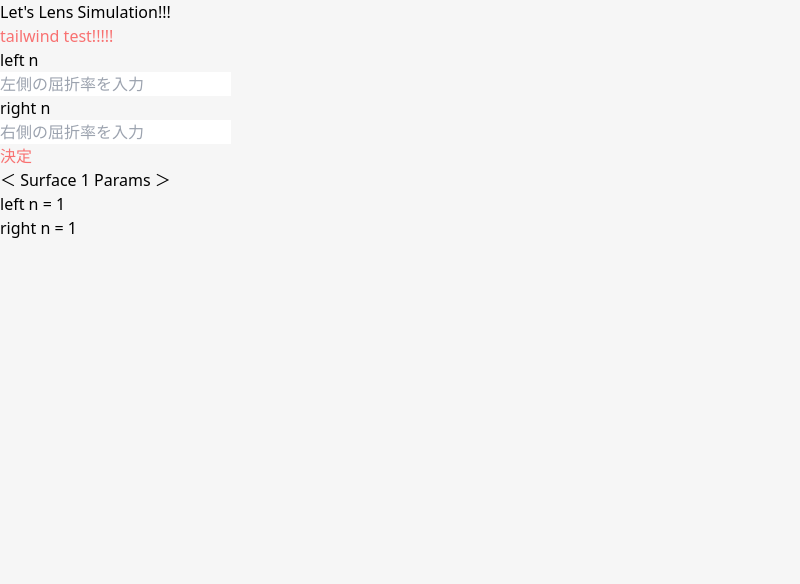
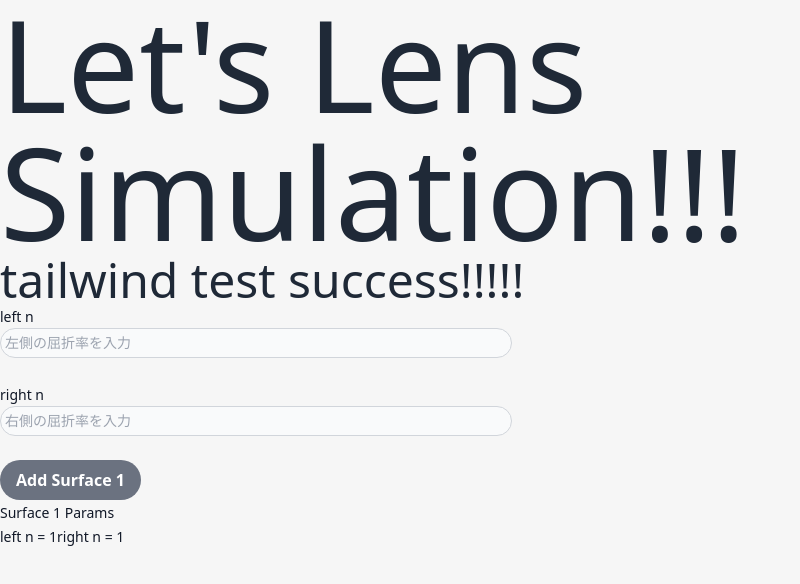
Before and after one commit to OAkimasa/lens-calc-app, a React (Create React App) app: page / in a window 1280 px wide. Shown: the top 584 px of the page, without its empty margins (0-800 px from the left). Built offline with nearby package versions, Linux system fonts and the light colour scheme.

Commit message:
AtomicDesign開始

```diff
--- a/src/App.jsx
+++ b/src/App.jsx
@@ -42,8 +42,8 @@ export const App = () => {
   // 入力されたパラメーターの表示
   return (
     <>
-      <p className="title">Let's Lens Simulation!!!</p>
-      <div className="text-red-400">tailwind test!!!!!</div>
+      <p className="text-gray-800 text-9xl">Let's Lens Simulation!!!</p>
+      <div className="text-gray-800 text-5xl">tailwind test success!!!!!</div>
       <AddLensSurface
         nLensLeft={nLensLeft}
         nLensRight={nLensRight}
--- a/src/calculation/AddLensSurface.jsx
+++ b/src/calculation/AddLensSurface.jsx
@@ -1,27 +1,29 @@
 import React from "react";
 import { PrimaryButton } from "../components/atoms/button/PrimaryButton";
+import { Input } from "../components/atoms/input/Input";
+import { PrimaryLabel } from "../components/atoms/label/PrimaryLabel";
 
 export const AddLensSurface = (props) => {
     const { nLensLeft, nLensRight, onchangeInputNLensLeft, onchangeInputNLensRight, onClickAddParams } = props;
     return (
         <div className="input-params-area">
-            <a href="#">
-                <p className="num-title">left n</p>
-                <input type="number" step="0.00001"
+            <a>
+                <PrimaryLabel>left n</PrimaryLabel>
+                <Input
                 onChange={onchangeInputNLensLeft}
                 placeholder="左側の屈折率を入力"
                 value={nLensLeft}
                 />
                 <br></br>
-                <p className="num-title">right n</p>
-                <input type="number" step="0.00001"
+                <PrimaryLabel>right n</PrimaryLabel>
+                <Input
                 onChange={onchangeInputNLensRight}
                 placeholder="右側の屈折率を入力"
                 value={nLensRight}
                 />
                 <br></br>
-                <PrimaryButton className="button" onClick={onClickAddParams}>
-                    決定
+                <PrimaryButton onClick={onClickAddParams}>
+                    Add Surface 1
                 </PrimaryButton>
             </a>
         </div>
--- a/src/calculation/CreateParamList.jsx
+++ b/src/calculation/CreateParamList.jsx
@@ -1,15 +1,16 @@
 import React from "react";
+import { PrimaryLabel } from "../components/atoms/label/PrimaryLabel";
 
 export const CreateParamList = (props) => {
     const { aLensParams } = props;
     return (
-        <div className="param-list-area">
+        <div>
             <a>
-                <p className="title">＜ Surface 1 Params ＞</p>
-                <div className="param-list-style">
+                <PrimaryLabel>Surface 1 Params</PrimaryLabel>
+                <div>
                     <ul>
-                        <li>left n = {aLensParams[0]}</li>
-                        <li>right n = {aLensParams[1]}</li>
+                        <PrimaryLabel>left n = {aLensParams[0]}</PrimaryLabel>
+                        <PrimaryLabel>right n = {aLensParams[1]}</PrimaryLabel>
                     </ul>
                 </div>
             </a>
--- a/src/components/atoms/button/PrimaryButton.jsx
+++ b/src/components/atoms/button/PrimaryButton.jsx
@@ -1,6 +1,9 @@
-
-
 export const PrimaryButton = (props) => {
-    const { children } = props;
-    return <button className="text-red-400">{children}</button>;
+    const { onClick, children } = props;
+    return <button
+        onClick={event => onClick(event)}
+        class="bg-gray-500 hover:bg-gray-700 text-white font-bold py-2 px-4 rounded-full"
+    >
+        {children}
+    </button>;
 };
--- a/src/components/atoms/button/SecondaryButton.jsx
+++ b/src/components/atoms/button/SecondaryButton.jsx
@@ -0,0 +1,9 @@
+export const SecondaryButton = (props) => {
+    const { onClick, children } = props;
+    return <button
+        onClick={event => onClick(event)}
+        className="bg-blue-500 hover:bg-blue-700 text-white font-bold py-2 px-4 rounded-full"
+    >
+        {children}
+    </button>;
+};
--- /dev/null
+++ b/src/components/atoms/input/Input.jsx
@@ -0,0 +1,9 @@
+export const Input = (props) => {
+    const { onChange, placeholder = "", value } = props;
+    return <input
+        onChange={event => onChange(event)}
+        placeholder={placeholder}
+        value={value}
+        class="bg-gray-50 border border-gray-300 text-gray-900 text-sm rounded-full focus:ring-gray-900 focus:border-gray-900 block w-2/5 p-1 dark:bg-gray-700 dark:border-gray-600 dark:placeholder-gray-400 dark:text-white dark:focus:ring-gray-500 dark:focus:border-gray-500"
+    />;
+};
--- /dev/null
+++ b/src/components/atoms/label/PrimaryLabel.jsx
@@ -0,0 +1,8 @@
+export const PrimaryLabel = (props) => {
+    const { children } = props;
+    return <label
+    class="mb-2 text-sm font-medium text-gray-900 dark:text-gray-300"
+    >
+        {children}
+    </label>;
+};
```
Also changed, not shown: src/components/atoms/button/BaseButton.jsx (deleted), 1 other file (tests, documents, lock files or other folders).
